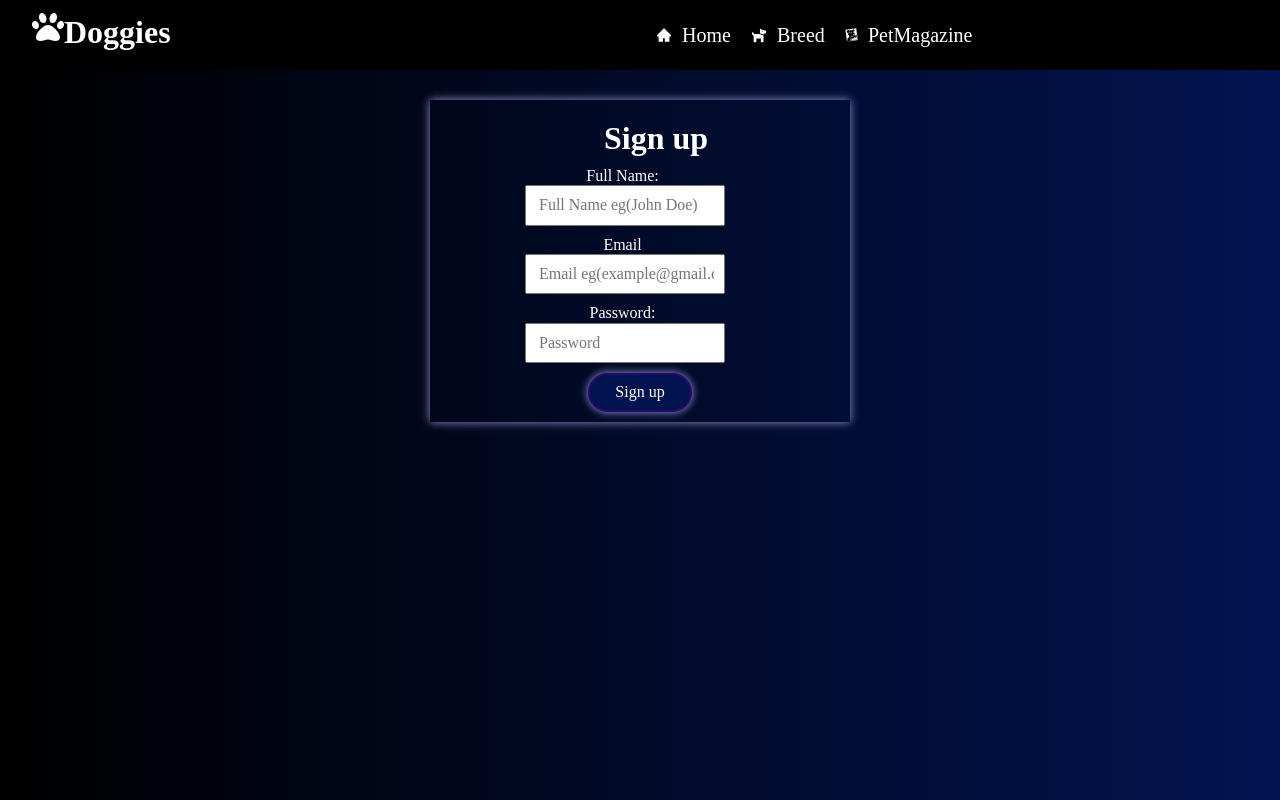
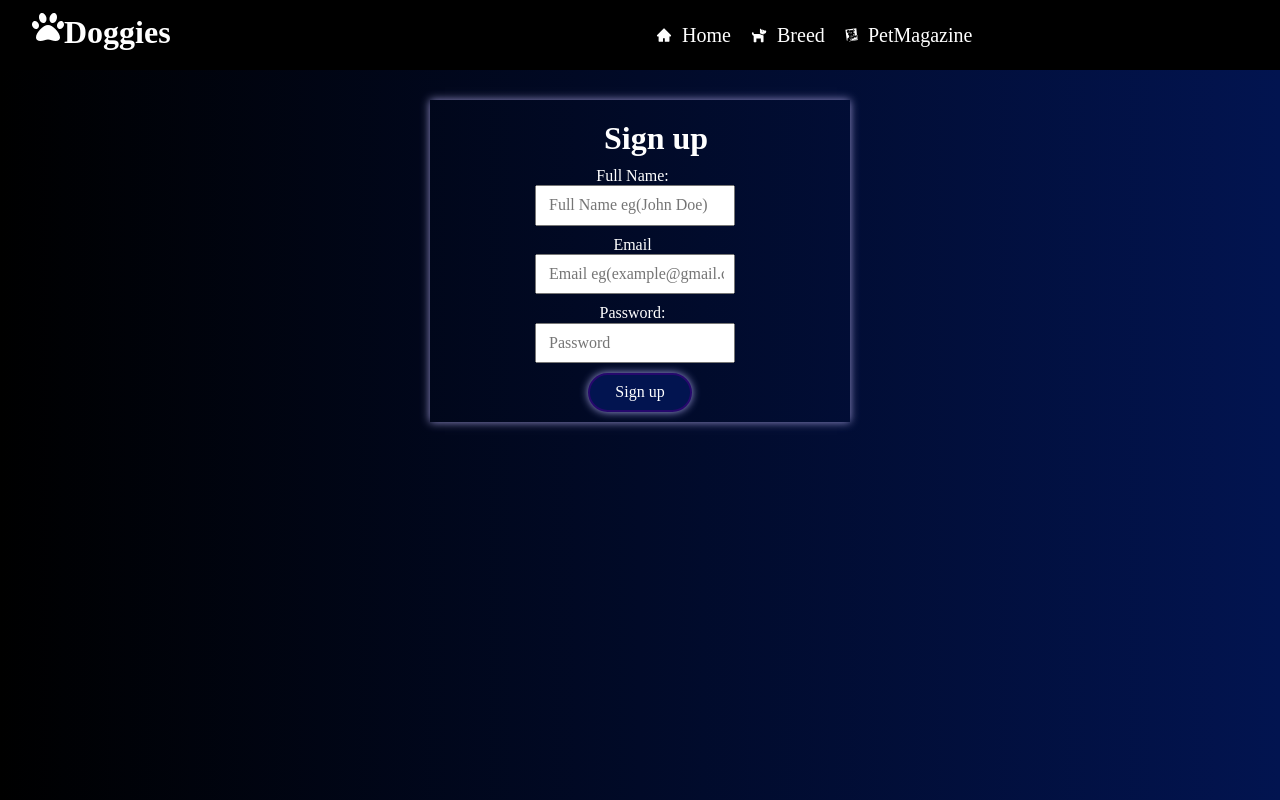
Before and after one commit to clairecharles/Doggies, a React (Create React App) app: page / in a window 1280 px wide. Built offline with nearby package versions, Linux system fonts and the light colour scheme; a web font is replaced by a local one.

Commit message:
initial commit

```diff
--- a/src/Pages/Login/Login.css
+++ b/src/Pages/Login/Login.css
@@ -74,13 +74,13 @@ input{
 .form-group{
 margin: 10px 0px;
     width: 50%;
-    margin-left: 85px;
+    margin-left: 95px;
 }
 
 .special-form{
 margin: 10px 0px;
     width: 50%;
-    margin-left: 85px;
+    margin-left: 95px;
 }
 
 @media all and (max-width:1200px){
```
